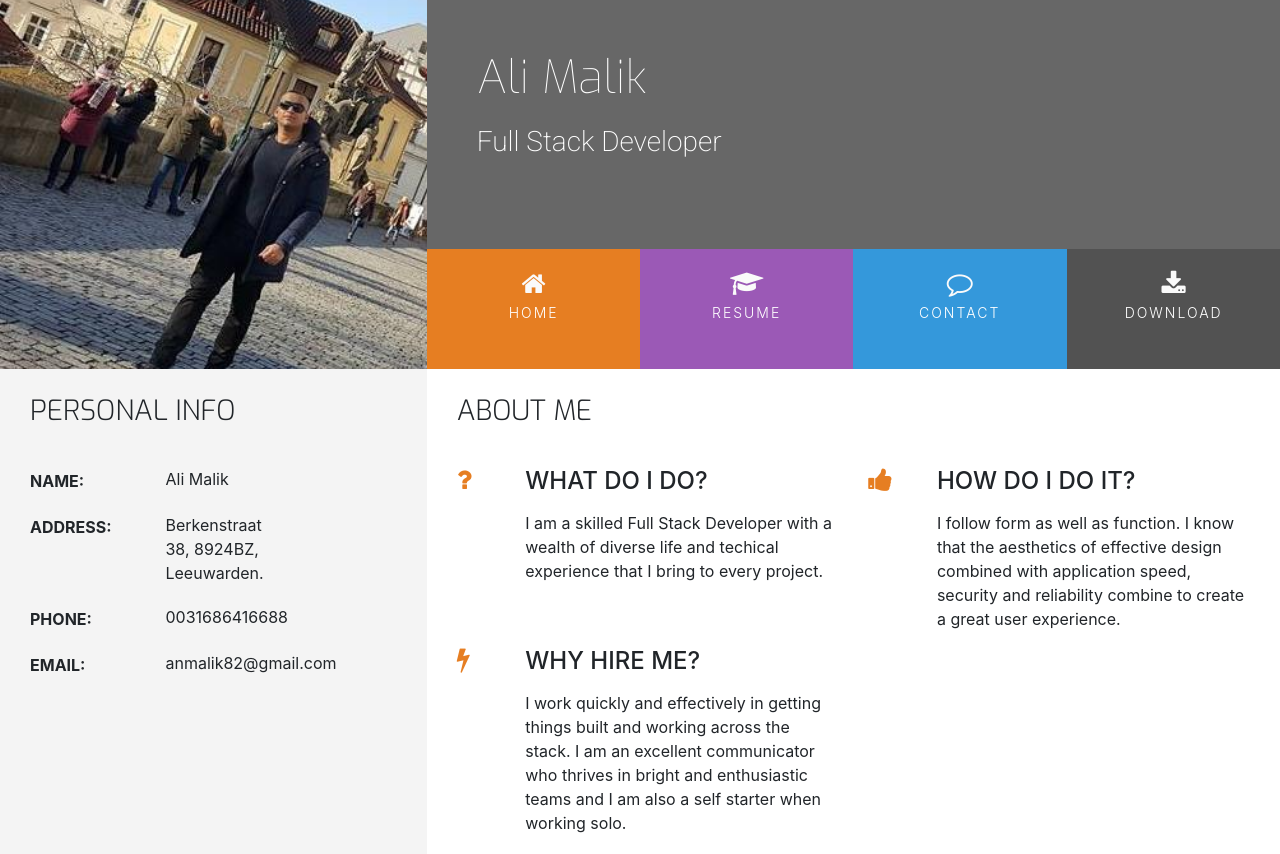
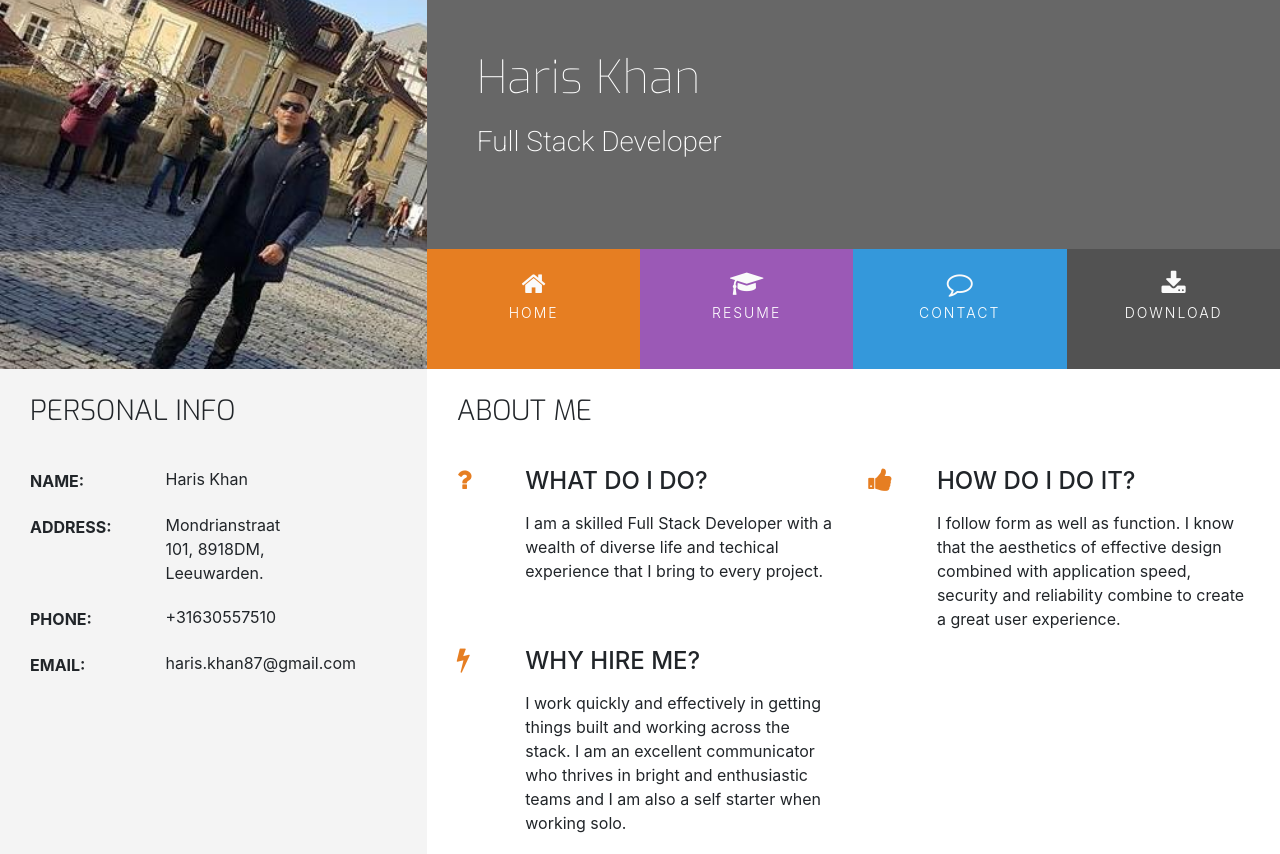
Before and after one commit to anmalik82/Padding-Top, a plain HTML site: page index.html in a window 1280 px wide. Shown: the top 854 px of the page. Drawn offline with nearby package versions, Linux system fonts and the light colour scheme.

Commit message:
updated the info

```diff
--- a/index.html
+++ b/index.html
@@ -20,7 +20,7 @@
            <div class="col-md-8">
                <div class="row no-gutters bg-color-name-title">
                    <div class="col heading">
-                       <h1 class="name">Ali Malik</h1>
+                       <h1 class="name">Haris Khan</h1>
                        <h2 class="title">Full Stack Developer</h2>
                    </div>
                </div>
@@ -66,7 +66,7 @@
                     </div>
                     <div class="value">
                         <p class="value">
-                            Ali Malik
+                            Haris Khan
                         </p>
                     </div>
                 </div>
@@ -78,7 +78,7 @@
                     </div>
                     <div class="value">
                         <p class="value">
-                            Berkenstraat 38, 8924BZ, Leeuwarden.
+                            Mondrianstraat 101, 8918DM, Leeuwarden.
                         </p>
                     </div>
                 </div>
@@ -90,7 +90,7 @@
                     </div>
                     <div class="value">
                         <p class="value">
-                            0031686416688
+                            +31630557510
                         </p>
                     </div>
                 </div>
@@ -102,7 +102,7 @@
                     </div>
                     <div class="value">
                         <p class="value">
-                            anmalik82@gmail.com
+                            haris.khan87@gmail.com
                         </p>
                     </div>
                 </div>
```
Also changed, not shown: contact.html (+1 -1 lines), resume.html (+1 -1 lines), .c9/metadata/environment/contact.html, .c9/metadata/environment/index.html, .c9/metadata/environment/resume.html, 1 other file.
